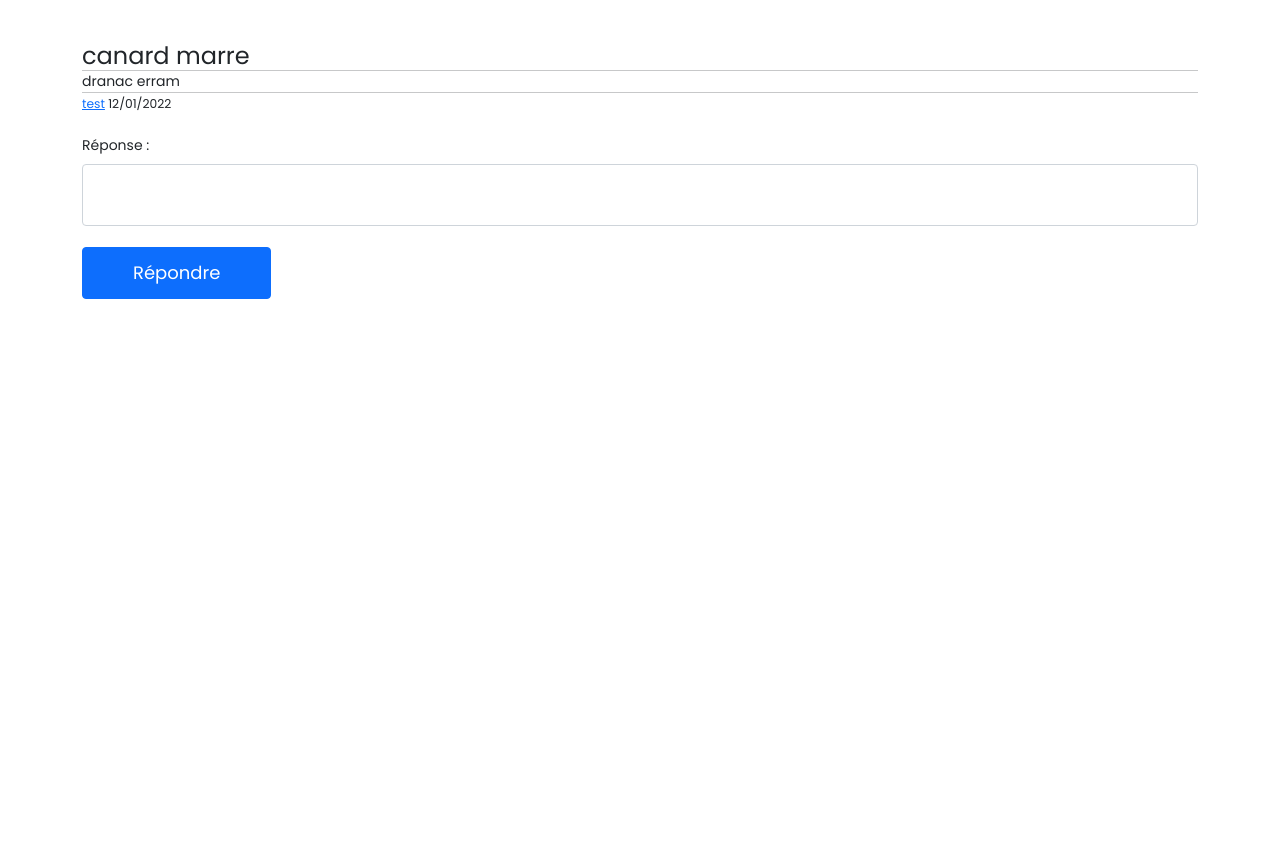
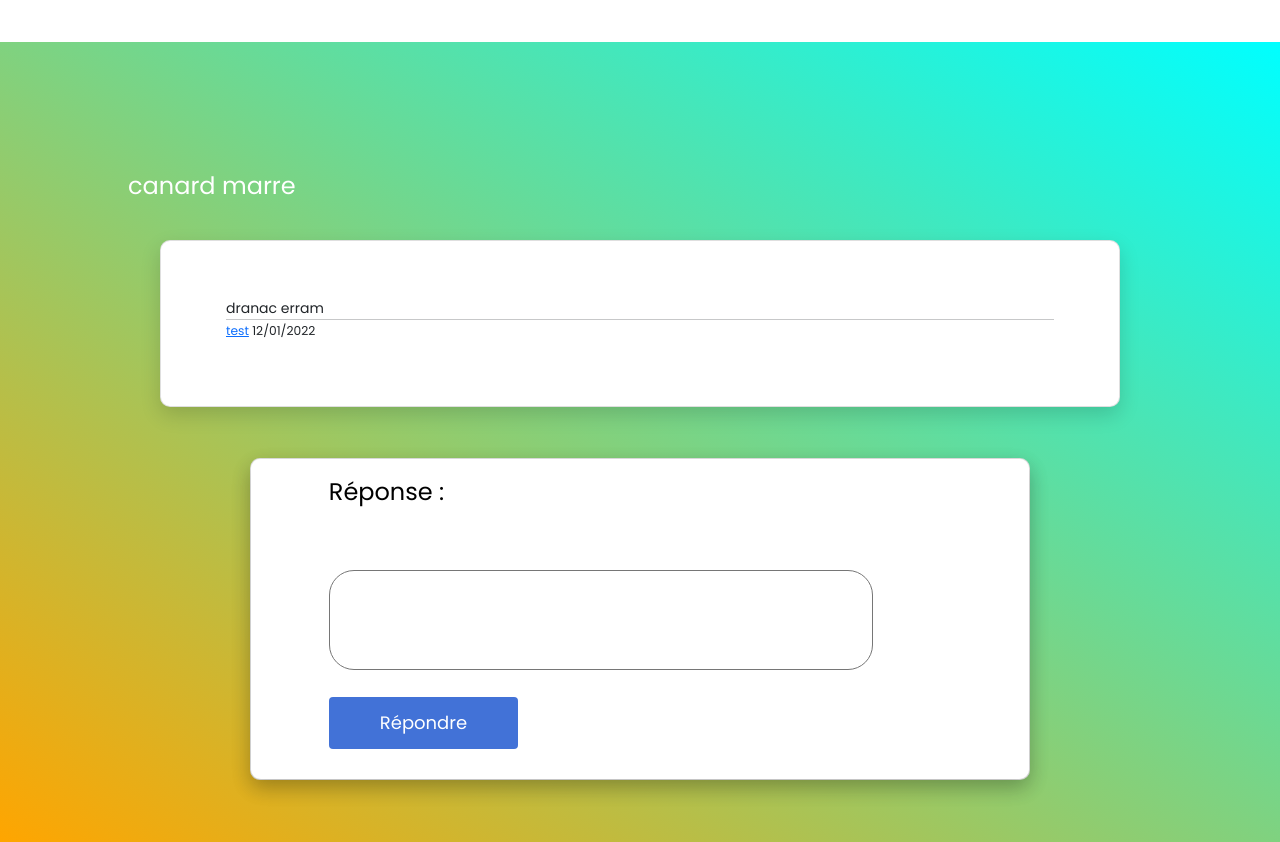
Before and after one commit to FeutreEnBois/PHP-Forum, a PHP site: page /article.php?id=6 in a window 1280 px wide. Shown: the part 119-961 px from the top of the page. Before the commit the page ends 418 px from the top, so only its background shows below. Run offline with PHP 8.4, Linux system fonts and the light colour scheme; data comes from the database, SQL or seed files in the repository.

Commit message:
added style

```diff
--- a/article.php
+++ b/article.php
@@ -12,7 +12,7 @@
     <?php include 'includes/navbar.php'; ?>
     <br><br>
 
-    <div class="container">
+    <div class="page-wrapper bg-gra-02 p-t-130 p-b-100 font-poppins">
 
 
         <?php
@@ -22,35 +22,49 @@
             if(isset($question_publication_date)){
                 ?>
                 <section class="show-content">
-                    <h3><?= $question_title; ?></h3>
-                    <hr>
-                    <p><?= $question_content; ?></p>
-                    <hr>
-                    <small><?= '<a href="profile.php?id='.$question_id_author.'">'.$question_pseudo_author . '</a> ' . $question_publication_date; ?></small>
+                    <h3 class="nav-title m-l-45"><?= $question_title; ?></h3>
+                <div class="wrapper wrapper--75p">
+                    <div class="card card-4">
+                        <div class="card-body">
+                            <p><?= $question_content; ?></p>
+                            <hr>
+                            <small><?= '<a href="profile.php?id='.$question_id_author.'">'.$question_pseudo_author . '</a> ' . $question_publication_date; ?></small>
+                        </div>
+                    </div>
+                </div>
                 </section>
                 <br>
-                <section class="show-answers">
+                <section>
 
                     <form class="form-group" method="POST">
-                        <div class="mb-3">
-                            <label for="exampleInputEmail1" class="form-label">Réponse :</label>
-                            <textarea name="answer" class="form-control"></textarea>
+                    <div class="wrapper wrapper--w780 p-t-30 height-wrap">
+                        <div class="card card-4 bg-blue">
+                            <div class="card-body-TB p-t-15">
+                            <label for="exampleInputEmail1" class="nav-title-b m-l-45">Réponse :</label> <br>
+                            <div class="p-t-20">
+                            <textarea name="answer" class="txtareas m-l-45"></textarea>
+                            </div>
                             <br>
-                            <button class="btn btn-primary" type="submit" name="validate">Répondre</button>
+                            <div class="p-b-30">
+                            <button class="btn btn--blue m-l-45" type="submit" name="validate">Répondre</button>
+                            </div>
+                            </div>
+                        </div>
+                        </div>
                         </div>
                     </form>
 
                     <?php
                         while($answer = $getAllAnswersOfThisQuestion->fetch()){
                             ?>
-                            <div class="card">
-                                <div class="card-header">
-                                    <a href="profile.php?id=<?= $answer['id_auteur']; ?>">
+                            <div class="card card-4">
+                                <div class="card-body">
+                                    <a href="profile.php?id=<?= $answer['id_auteur']; ?>" class="title">
                                         <?= $answer['pseudo_auteur']; ?>
                                     </a>
                                 </div>
                                 <div class="card-body">
-                                    <?= $answer['contenu']; ?>
+                                   <p> <?= $answer['contenu']; ?> </p>
                                 </div>
                             </div>
                             <br>
```
